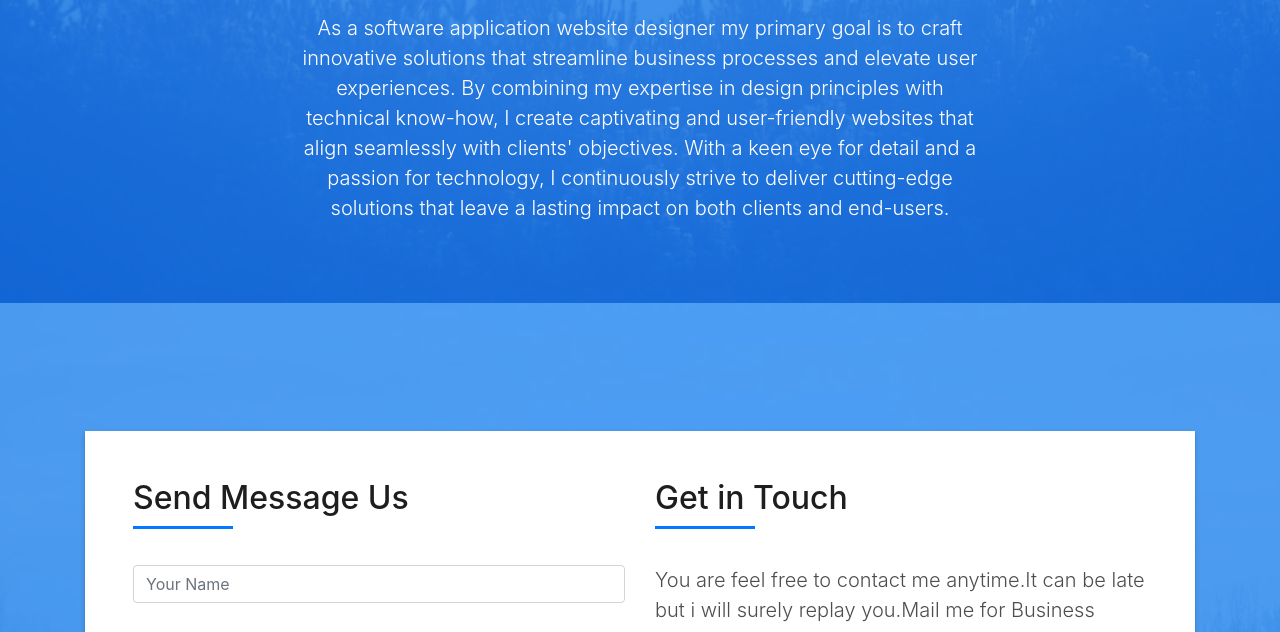
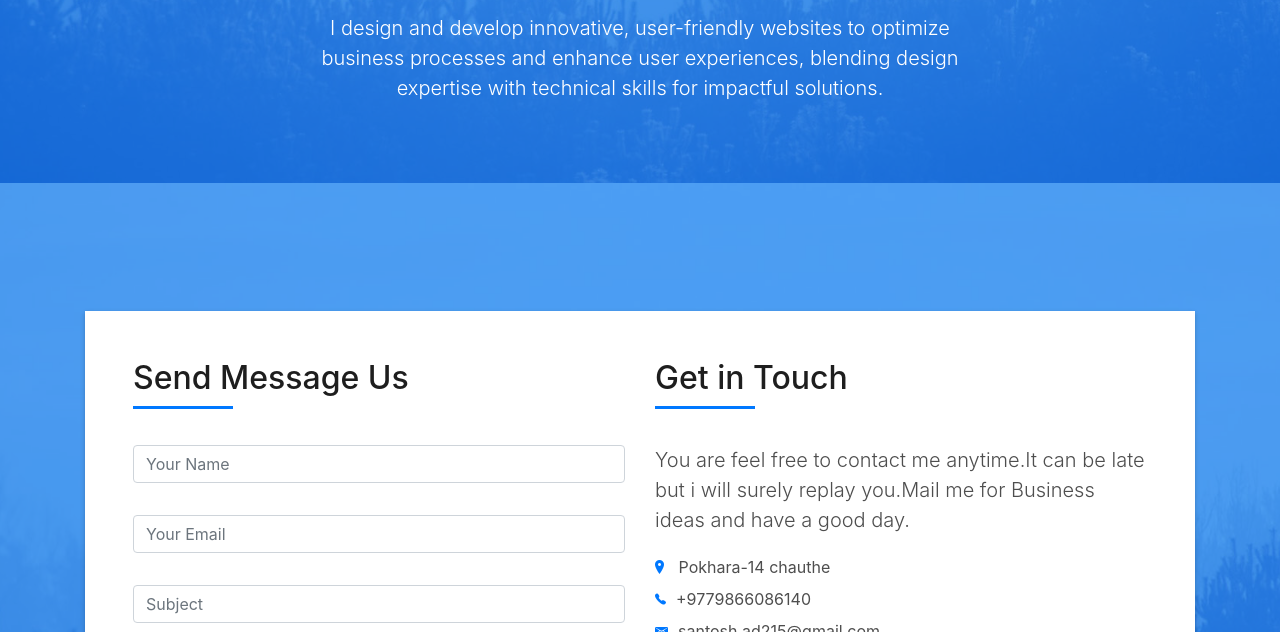
Before and after one commit to codersantoshadhikari/santoshadhikarywebsite, a plain HTML site: page index.html in a window 1280 px wide. Shown: the part 4627-5259 px from the top of the page. Drawn offline with Linux system fonts and the light colour scheme; files whose address does not match are found by name.

Commit message:
full code .

```diff
--- a/index.html
+++ b/index.html
@@ -498,7 +498,7 @@
               </div>
               <div class="content-test">
                 <p class="description lead">
-                  As a software application website designer my primary goal is to craft innovative solutions that streamline business processes and elevate user experiences. By combining my expertise in design principles with technical know-how, I create captivating and user-friendly websites that align seamlessly with clients' objectives. With a keen eye for detail and a passion for technology, I continuously strive to deliver cutting-edge solutions that leave a lasting impact on both clients and end-users.
+                  I design and develop innovative, user-friendly websites to optimize business processes and enhance user experiences, blending design expertise with technical skills for impactful solutions.
                 </p>
 
               </p>
```
